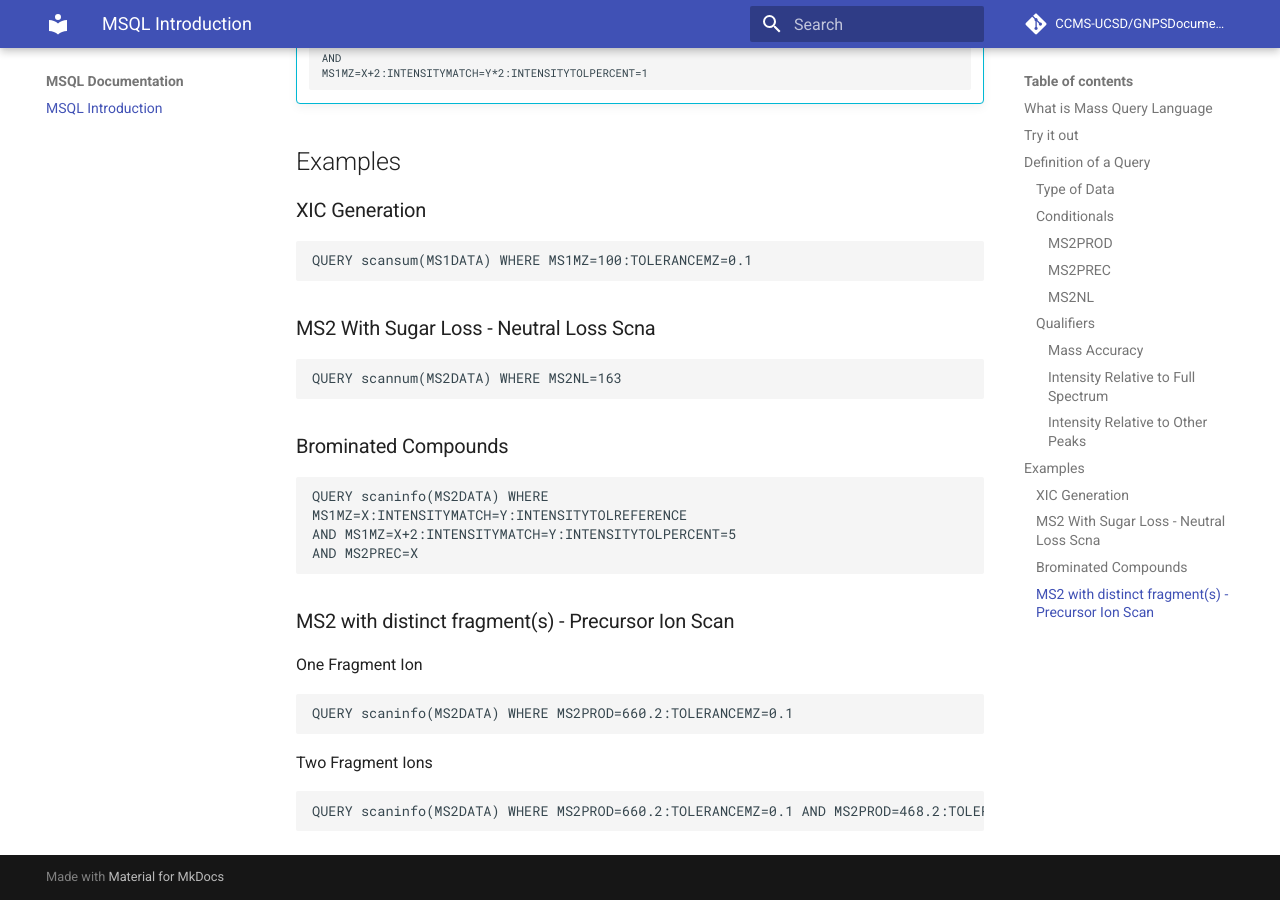
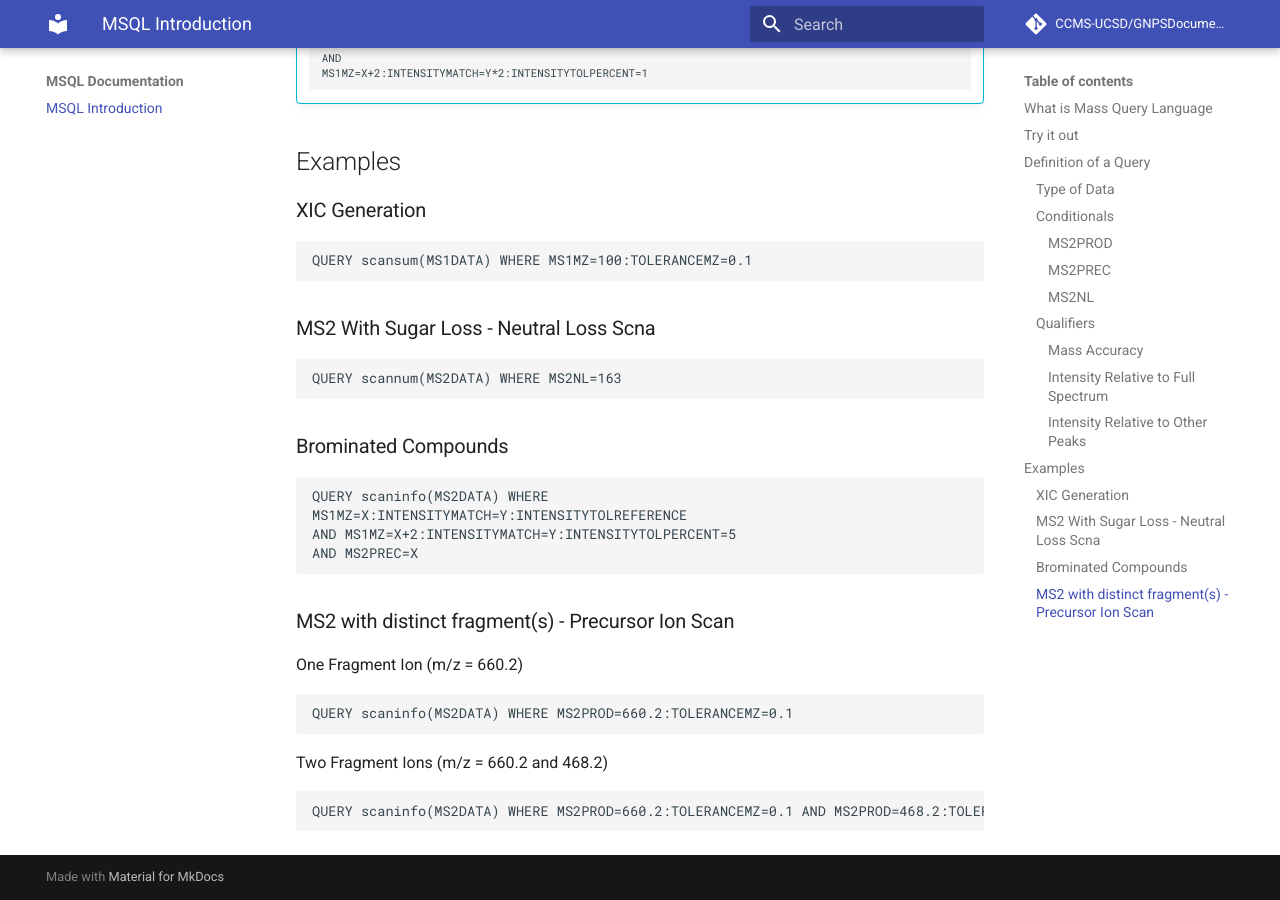
Before and after one commit to mwang87/MassQueryLanguage, an MkDocs documentation site: the page built from docs/docs/index.md, in a window 1280 px wide and 900 px high, scrolled down 2219 px. Built offline with MkDocs 1.6.1 and Material for MkDocs 9.7.7, drawn with Linux system fonts in a browser that asks for light colours; comment, search, counter and statistics services are not loaded.

Commit message:
Update index.md

````diff
--- a/docs/docs/index.md
+++ b/docs/docs/index.md
@@ -119,12 +119,12 @@ AND MS2PREC=X
 ```
 ### MS2 with distinct fragment(s) - Precursor Ion Scan
 
-One Fragment Ion
+One Fragment Ion (m/z = 660.2)
 ```
 QUERY scaninfo(MS2DATA) WHERE MS2PROD=660.2:TOLERANCEMZ=0.1
 ```
 
-Two Fragment Ions
+Two Fragment Ions (m/z = 660.2 and 468.2)
 ```
 QUERY scaninfo(MS2DATA) WHERE MS2PROD=660.2:TOLERANCEMZ=0.1 AND MS2PROD=468.2:TOLERANCEMZ=0.1
 ```
````
